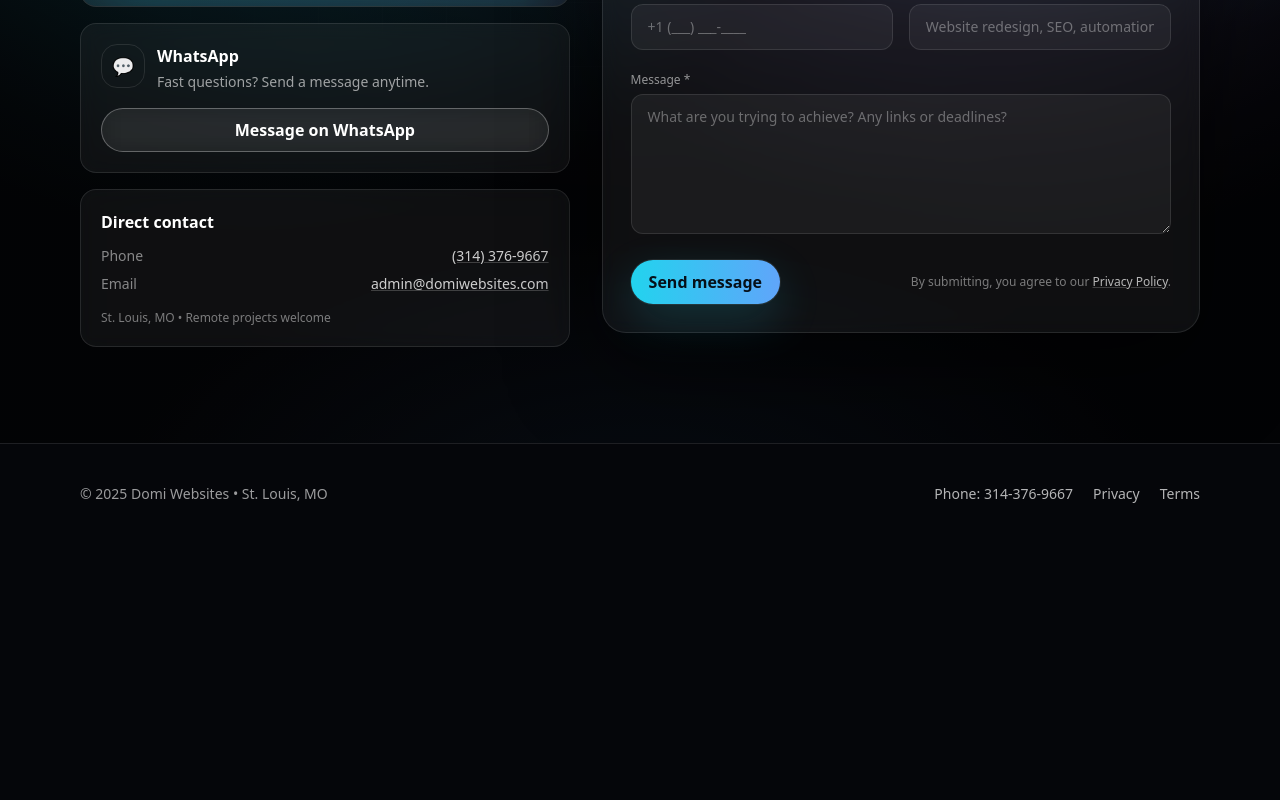
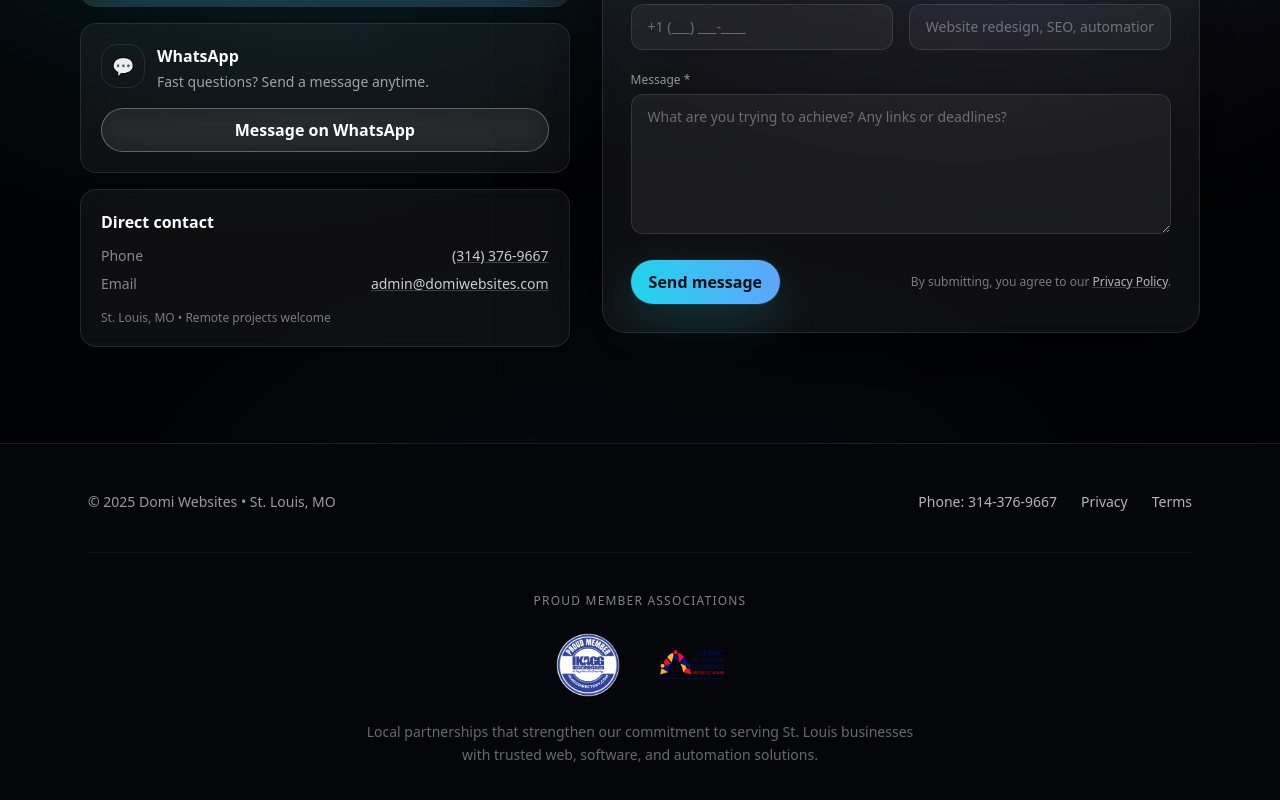
Before and after one commit to juancabrera0513/DOMIWEBITES2, a React (Create React App) app: page / in a window 1280 px wide. Shown: the part 6371-7171 px from the top of the page. Before the commit the page ends 6915 px from the top, so only its background shows below. Built offline with nearby package versions, Linux system fonts and the light colour scheme; no server answers.

Commit message:
added badges for chamber and networking

```diff
--- a/src/components/Footer.jsx
+++ b/src/components/Footer.jsx
@@ -6,29 +6,77 @@ const PHONE_DISPLAY = "314-376-9667";
 const PHONE_TEL = "tel:+13143769667";
 const CITY = "St. Louis, MO";
 
+const IKAGG_BADGE_SRC = "/assets/badges/ikagg-badge.png";
+const HCC_BADGE_SRC = "/assets/badges/hccstl-badge.png";
+
 export default function Footer() {
   const { t } = useTranslation(["common"]);
 
   return (
     <footer className="border-t border-white/10 bg-[#05060a]">
-      <div className="container py-10">
+      <div className="max-w-6xl mx-auto px-6 py-12 space-y-10">
+
         <div className="flex flex-col md:flex-row items-center justify-between gap-4">
           <p className="text-sm text-white/60">
             © {new Date().getFullYear()} {t("brand")} • {CITY}
           </p>
 
-          <div className="flex flex-wrap items-center gap-5 text-sm text-white/70">
-            <a href={PHONE_TEL} className="hover:text-white transition-colors">
+          <div className="flex flex-wrap items-center gap-6 text-sm text-white/70">
+            <a href={PHONE_TEL} className="hover:text-white transition">
               {t("common:footer.phone_label")}: {PHONE_DISPLAY}
             </a>
-            <Link to="/privacy" className="hover:text-white transition-colors">
+            <Link to="/privacy" className="hover:text-white transition">
               Privacy
             </Link>
-            <Link to="/terms" className="hover:text-white transition-colors">
+            <Link to="/terms" className="hover:text-white transition">
               Terms
             </Link>
           </div>
         </div>
+
+        <div className="border-t border-white/5"></div>
+
+        <div className="flex flex-col items-center gap-6 text-center">
+          <p className="text-xs text-white/50 tracking-widest uppercase">
+            Proud Member Associations
+          </p>
+
+          <div className="flex flex-wrap items-center justify-center gap-10">
+            <a
+              href="https://www.ikaggdirectory.com/united-states/st-louis/general/domi-websites"
+              target="_blank"
+              rel="noopener noreferrer"
+              className="transition hover:scale-105 duration-300"
+            >
+              <img
+                src={IKAGG_BADGE_SRC}
+                alt="IKAGG Member"
+                className="h-16 w-auto"
+                loading="lazy"
+              />
+            </a>
+
+            <a
+              href="https://hccstl.com/"
+              target="_blank"
+              rel="noopener noreferrer"
+              className="transition hover:scale-105 duration-300"
+            >
+              <img
+                src={HCC_BADGE_SRC}
+                alt="Hispanic Chamber Member"
+                className="h-16 w-auto"
+                loading="lazy"
+              />
+            </a>
+          </div>
+
+          <p className="text-sm text-white/40 max-w-xl leading-relaxed">
+            Local partnerships that strengthen our commitment to serving St. Louis
+            businesses with trusted web, software, and automation solutions.
+          </p>
+        </div>
+
       </div>
     </footer>
   );
```
Also changed, not shown: public/assets/badges/hccstl-badge.png (added), public/assets/badges/ikagg-badge.png (added).
